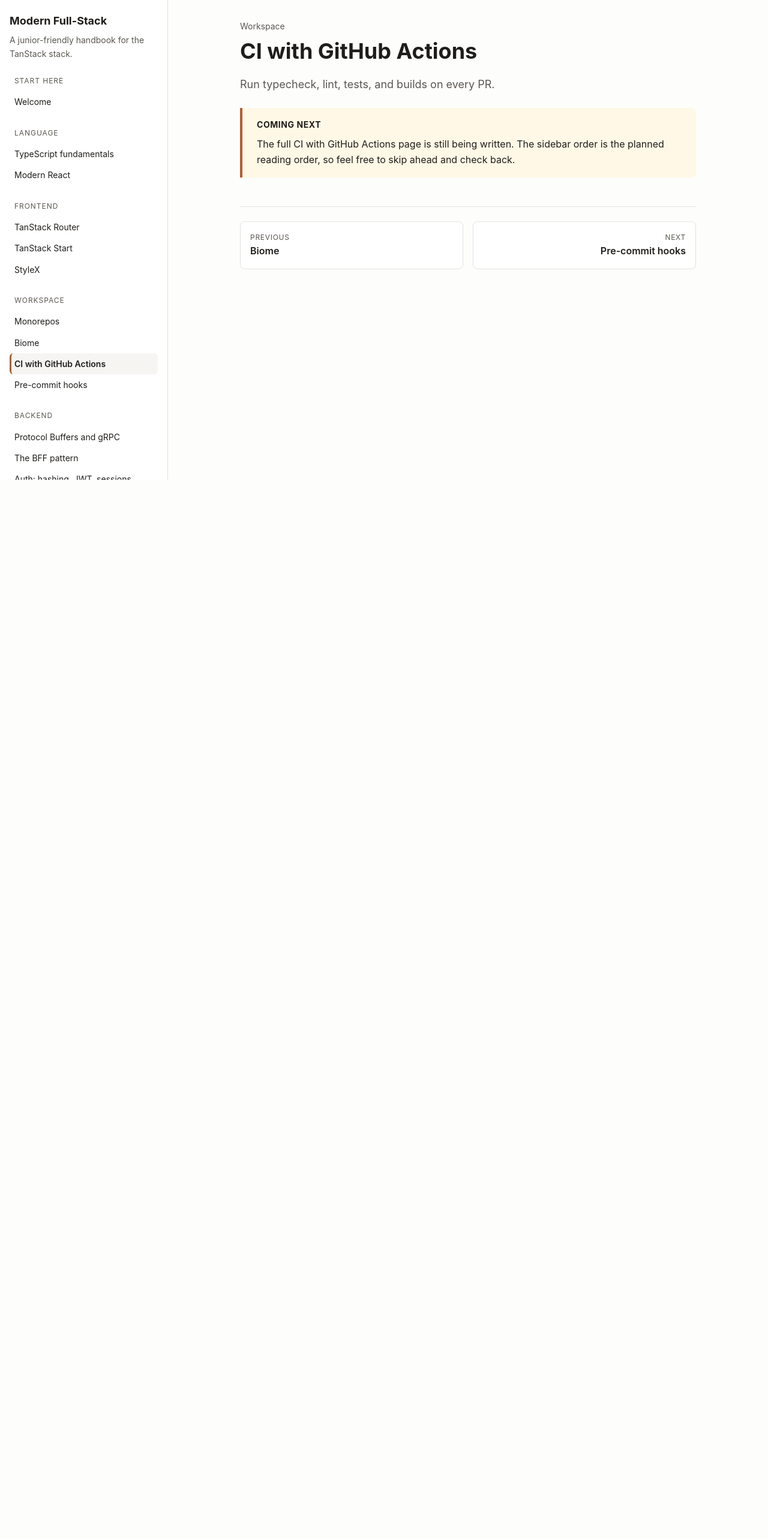
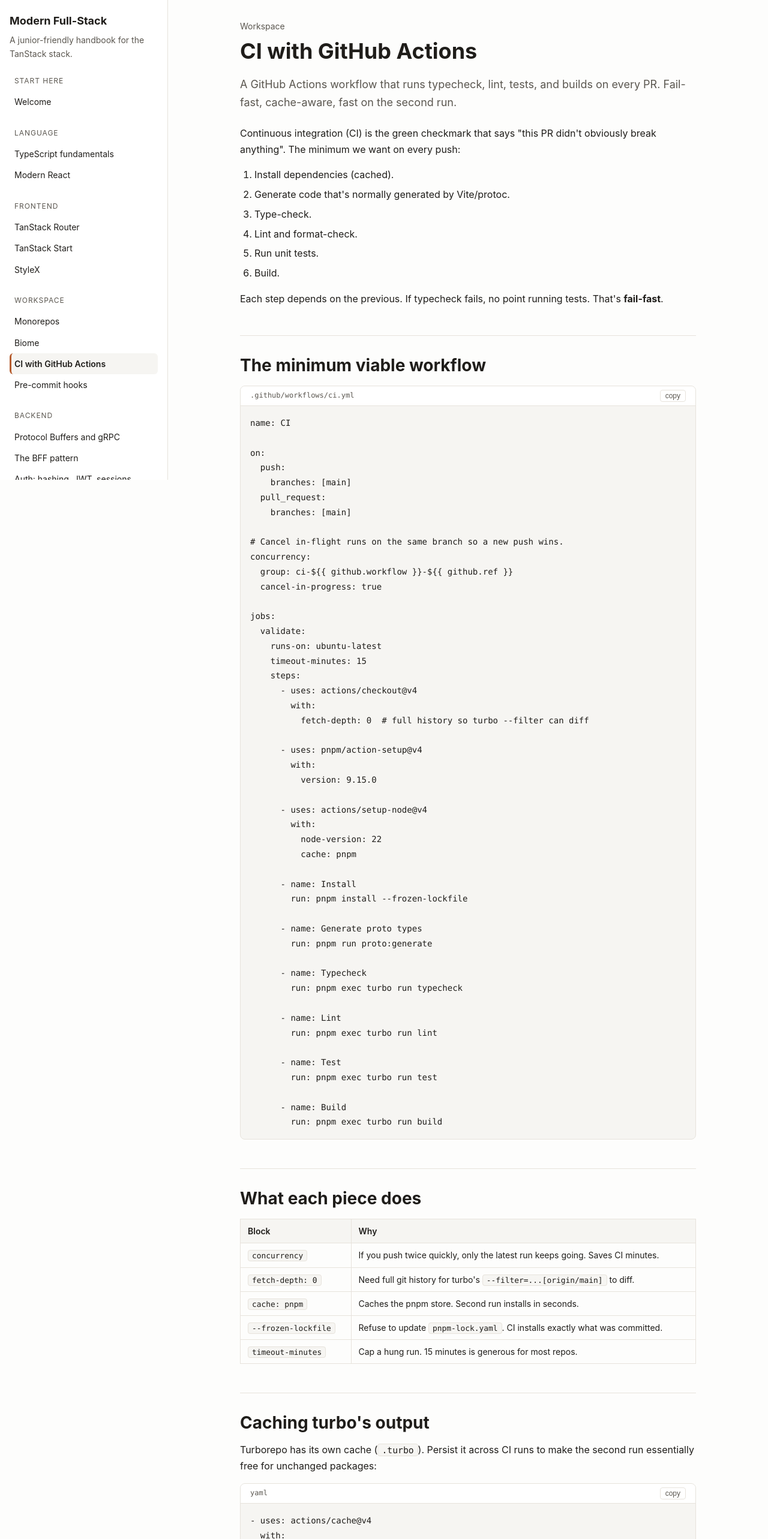
Before and after one commit to edriso/modern-fullstack-by-example, a React (Vite) app: page /ci-cd in a window 1280 px wide. Shown: the top 2566 px of the page at 60% size. Before the commit the page ends 800 px from the top, so only its background shows below. Built offline with nearby package versions, Linux system fonts and the light colour scheme.

Commit message:
docs: CI/CD with GitHub Actions page

```diff
--- a/src/routes/ci-cd.tsx
+++ b/src/routes/ci-cd.tsx
@@ -1,5 +1,6 @@
 import { createFileRoute } from "@tanstack/react-router";
-import { Stub } from "../components/Stub";
+import { Callout } from "../components/Callout";
+import { CodeBlock } from "../components/CodeBlock";
 import { TopicLayout } from "../components/TopicLayout";
 
 export const Route = createFileRoute("/ci-cd")({
@@ -12,9 +13,178 @@
 			slug="/ci-cd"
 			group="Workspace"
 			title="CI with GitHub Actions"
-			tagline="Run typecheck, lint, tests, and builds on every PR."
+			tagline="A GitHub Actions workflow that runs typecheck, lint, tests, and builds on every PR. Fail-fast, cache-aware, fast on the second run."
 		>
-			<Stub what="CI with GitHub Actions" />
+			<p>
+				Continuous integration (CI) is the green checkmark that says "this PR didn't
+				obviously break anything". The minimum we want on every push:
+			</p>
+			<ol>
+				<li>Install dependencies (cached).</li>
+				<li>Generate code that's normally generated by Vite/protoc.</li>
+				<li>Type-check.</li>
+				<li>Lint and format-check.</li>
+				<li>Run unit tests.</li>
+				<li>Build.</li>
+			</ol>
+			<p>
+				Each step depends on the previous. If typecheck fails, no point running tests.
+				That's <strong>fail-fast</strong>.
+			</p>
+
+			<h2>The minimum viable workflow</h2>
+			<CodeBlock lang="yaml" filename=".github/workflows/ci.yml">{`name: CI
+
+on:
+  push:
+    branches: [main]
+  pull_request:
+    branches: [main]
+
+# Cancel in-flight runs on the same branch so a new push wins.
+concurrency:
+  group: ci-\${{ github.workflow }}-\${{ github.ref }}
+  cancel-in-progress: true
+
+jobs:
+  validate:
+    runs-on: ubuntu-latest
+    timeout-minutes: 15
+    steps:
+      - uses: actions/checkout@v4
+        with:
+          fetch-depth: 0  # full history so turbo --filter can diff
+
+      - uses: pnpm/action-setup@v4
+        with:
+          version: 9.15.0
+
+      - uses: actions/setup-node@v4
+        with:
+          node-version: 22
+          cache: pnpm
+
+      - name: Install
+        run: pnpm install --frozen-lockfile
+
+      - name: Generate proto types
+        run: pnpm run proto:generate
+
+      - name: Typecheck
+        run: pnpm exec turbo run typecheck
+
+      - name: Lint
+        run: pnpm exec turbo run lint
+
+      - name: Test
+        run: pnpm exec turbo run test
+
+      - name: Build
+        run: pnpm exec turbo run build`}</CodeBlock>
+
+			<h2>What each piece does</h2>
+			<table>
+				<thead><tr><th>Block</th><th>Why</th></tr></thead>
+				<tbody>
+					<tr><td><code>concurrency</code></td><td>If you push twice quickly, only the latest run keeps going. Saves CI minutes.</td></tr>
+					<tr><td><code>fetch-depth: 0</code></td><td>Need full git history for turbo's <code>--filter=...[origin/main]</code> to diff.</td></tr>
+					<tr><td><code>cache: pnpm</code></td><td>Caches the pnpm store. Second run installs in seconds.</td></tr>
+					<tr><td><code>--frozen-lockfile</code></td><td>Refuse to update <code>pnpm-lock.yaml</code>. CI installs exactly what was committed.</td></tr>
+					<tr><td><code>timeout-minutes</code></td><td>Cap a hung run. 15 minutes is generous for most repos.</td></tr>
+				</tbody>
+			</table>
+
+			<h2>Caching turbo's output</h2>
+			<p>
+				Turborepo has its own cache (<code>.turbo</code>). Persist it across CI runs to
+				make the second run essentially free for unchanged packages:
+			</p>
+			<CodeBlock lang="yaml">{`- uses: actions/cache@v4
+  with:
+    path: .turbo
+    key: turbo-\${{ runner.os }}-\${{ hashFiles('pnpm-lock.yaml', 'turbo.json') }}-\${{ github.sha }}
+    restore-keys: |
+      turbo-\${{ runner.os }}-\${{ hashFiles('pnpm-lock.yaml', 'turbo.json') }}-
+      turbo-\${{ runner.os }}-`}</CodeBlock>
+
+			<h2>Filtering on PRs</h2>
+			<p>
+				When the PR only touched one package, you don't need to validate everything.
+				Turborepo's git-aware filter scopes work to changed packages and their
+				dependents.
+			</p>
+			<CodeBlock lang="yaml">{`- name: Set turbo filter
+  id: filter
+  run: |
+    if [ "\${{ github.event_name }}" = "pull_request" ]; then
+      echo "filter=--filter=...[origin/\${{ github.base_ref }}]" >> "$GITHUB_OUTPUT"
+    else
+      echo "filter=" >> "$GITHUB_OUTPUT"
+    fi
+
+- name: Typecheck
+  run: pnpm exec turbo run typecheck \${{ steps.filter.outputs.filter }}`}</CodeBlock>
+
+			<h2>Three traps to avoid</h2>
+			<ul>
+				<li>
+					<strong>Generated files not in git, not in CI</strong>: if a file is
+					generated by Vite at dev time and gitignored, CI's <code>tsc</code> won't
+					see it. Either commit the generated file or generate it explicitly in CI.
+				</li>
+				<li>
+					<strong>Tests that pass locally but fail in CI</strong>: usually a
+					timezone, locale, or env difference. Pin <code>TZ=UTC</code> in the
+					workflow if your code touches dates.
+				</li>
+				<li>
+					<strong>Secrets in workflow files</strong>: never put real secrets in YAML.
+					Use GitHub repository secrets and reference as <code>$&#123;&#123; secrets.NAME &#125;&#125;</code>.
+				</li>
+			</ul>
+
+			<h2>Required status checks</h2>
+			<p>
+				A workflow that runs on PRs is only useful if PRs can't be merged when it
+				fails. In repository settings, enable branch protection on <code>main</code>:
+			</p>
+			<ul>
+				<li>Require pull request reviews before merging.</li>
+				<li>Require the <code>validate</code> job to pass.</li>
+				<li>Require branches to be up to date before merging.</li>
+			</ul>
+
+			<Callout kind="tip" title="Start with one job">
+				<p>
+					Don't split into "lint" / "test" / "build" jobs from the start. One job
+					that runs them in sequence is easier to read, and turbo + cache make it
+					almost as fast. Split only when one step is much slower than the others
+					and could parallelise.
+				</p>
+			</Callout>
+
+			<h2>Common interview questions</h2>
+			<ul>
+				<li>
+					<strong>What's the difference between CI and CD?</strong> CI is "validate
+					this change". CD is "deploy this change". They are usually different
+					workflows: CI on every PR, CD on merge to main.
+				</li>
+				<li>
+					<strong>Why fail-fast in CI?</strong> Save minutes and developer time. If
+					typecheck fails, no point running the slower tests.
+				</li>
+				<li>
+					<strong>Why <code>--frozen-lockfile</code>?</strong> CI must install exactly
+					what was committed. Without the flag, pnpm/npm might silently bump versions
+					to satisfy the manifest, breaking reproducibility.
+				</li>
+				<li>
+					<strong>How do you make CI fast on the second run?</strong> Cache the
+					package manager store, cache turbo's output, scope work to changed packages
+					on PRs.
+				</li>
+			</ul>
 		</TopicLayout>
 	);
 }
```
